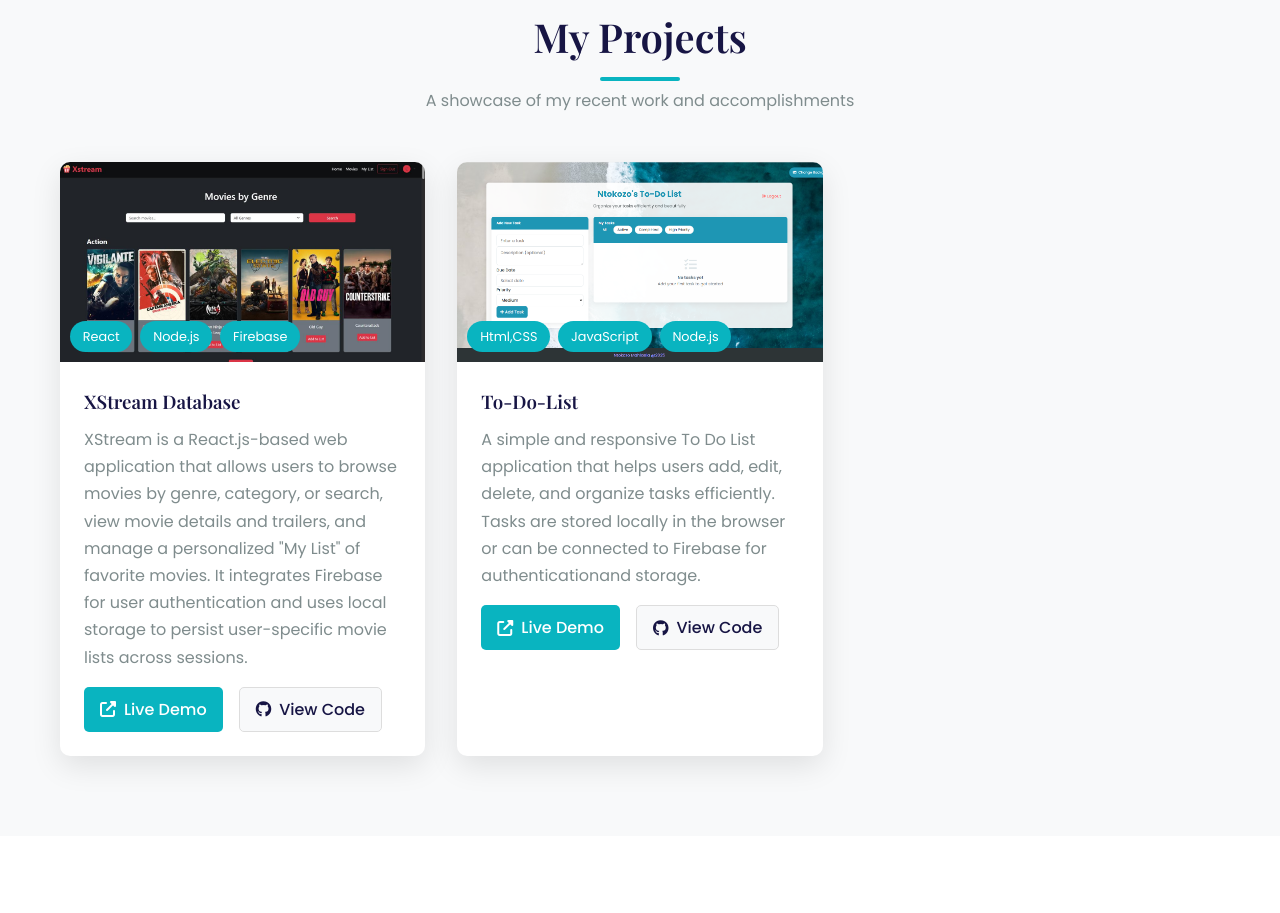
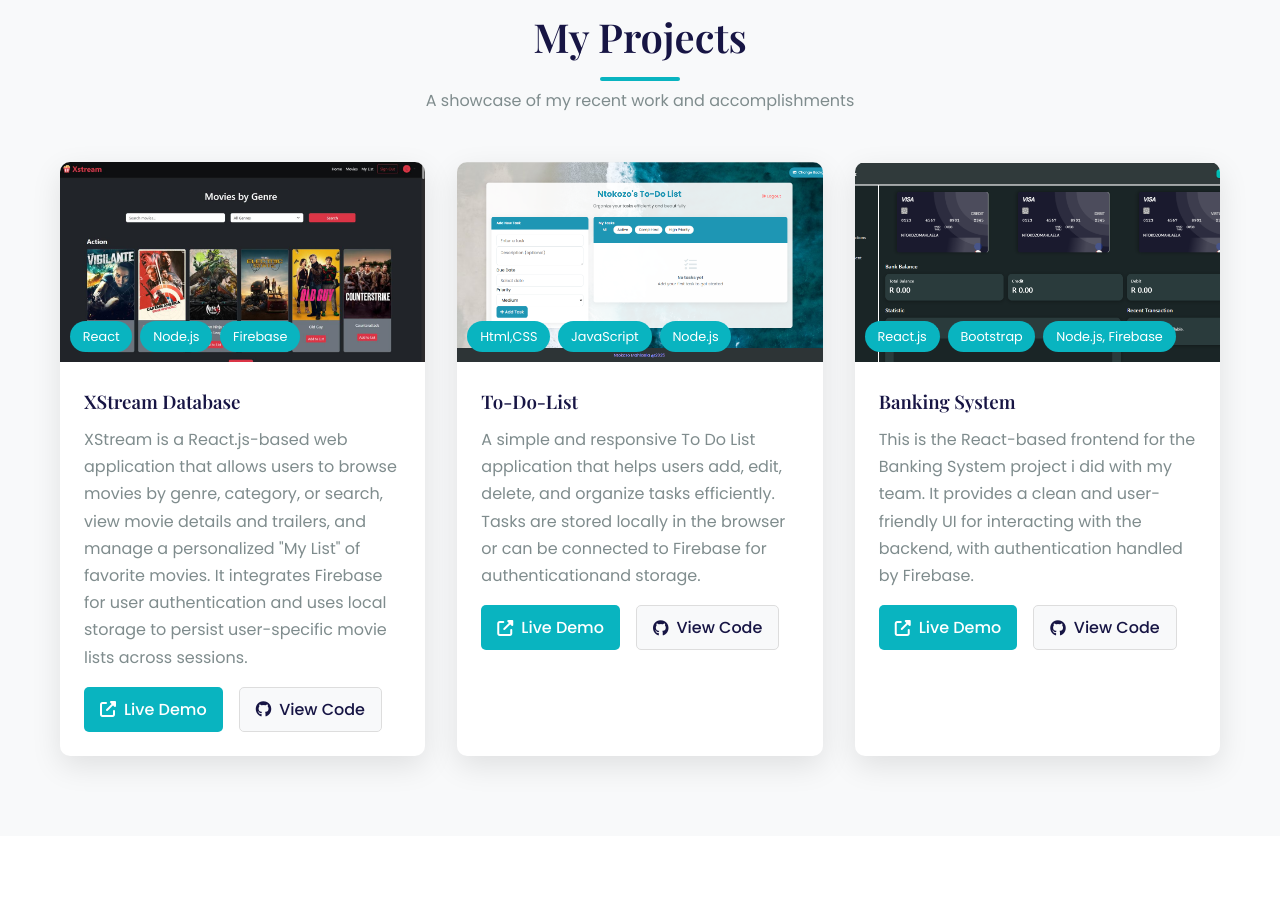
Before and after one commit to NtokozoMahlaela/Ntokozo-Portfolio, a plain HTML site: page index.html in a window 1280 px wide. Shown: the part 2832-3745 px from the top of the page. Drawn offline with nearby package versions, Linux system fonts and the light colour scheme.

Commit message:
Added a new project and its live demo and the github code i also added its screenshot

```diff
--- a/index.html
+++ b/index.html
@@ -168,7 +168,24 @@
                         </div>
                     </div>
                 </div>
-
+                <div class="project-card" style="--order: 2">
+                    <div class="project-image">
+                        <img src="/Project images/Banking System.PNG" alt="Project 2">
+                        <div class="project-tags">
+                            <span class="project-tag">React.js</span>
+                            <span class="project-tag">Bootstrap</span>
+                            <span class="project-tag">Node.js, Firebase</span>
+                        </div>
+                    </div>
+                    <div class="project-info">
+                        <h3>Banking System</h3>
+                        <p>This is the React-based frontend for the Banking System project i did with my team. It provides a clean and user-friendly UI for interacting with the backend, with authentication handled by Firebase.</p>
+                        <div class="project-links">
+                            <a href="https://banking-frontend-j7ik.onrender.com/" class="project-link demo"><i class="fas fa-external-link-alt"></i> Live Demo</a>
+                            <a href="https://github.com/Software-Development-Capaciti/banking-frontend.git" class="project-link code"><i class="fab fa-github"></i> View Code</a>
+                        </div>
+                    </div>
+                </div>
                 </div>
             </div>
         </div>
```
Also changed, not shown: Project images/Banking System.PNG (added).
